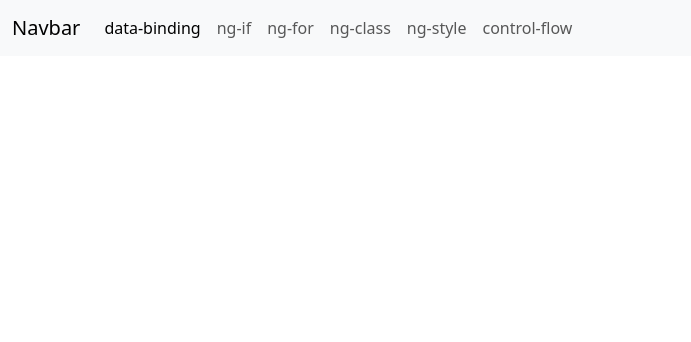
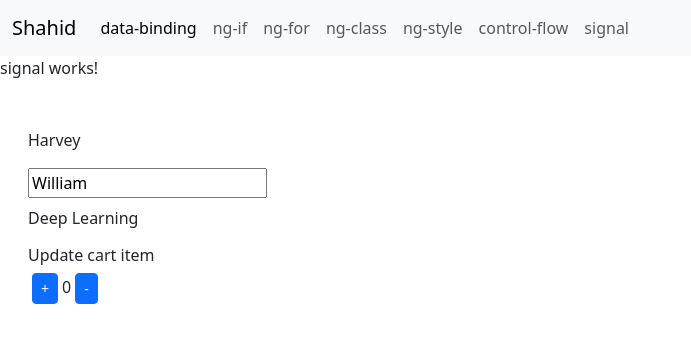
Before and after one commit to msaShahid/Angular19_App, an Angular app: page /signal in a window 1280 px wide. Before the commit this address led to /. Shown: the top 342 px of the page, without its empty margins (0-691 px from the left). Built offline with nearby package versions, Linux system fonts and the light colour scheme.

Commit message:
`Added signal link to navbar and signal route to app routes`

```diff
--- a/src/app/app.component.html
+++ b/src/app/app.component.html
@@ -1,6 +1,6 @@
 <nav class="navbar navbar-expand-lg navbar-light bg-light">
     <div class="container-fluid">
-      <a class="navbar-brand" [routerLink]="'admin'">Navbar</a>
+      <a class="navbar-brand" [routerLink]="'admin'">Shahid</a>
       <button class="navbar-toggler" type="button" data-bs-toggle="collapse" data-bs-target="#navbarNav" aria-controls="navbarNav" aria-expanded="false" aria-label="Toggle navigation">
         <span class="navbar-toggler-icon"></span>
       </button>
@@ -24,6 +24,9 @@
           <li class="nav-item">
             <a class="nav-link" [routerLink]="'control-flow'">control-flow</a>
           </li>
+          <li class="nav-item">
+            <a class="nav-link" [routerLink]="'signal'">signal</a>
+          </li>
         </ul>
       </div>
     </div>
--- a/src/app/app.routes.ts
+++ b/src/app/app.routes.ts
@@ -6,6 +6,7 @@ import { NgStyleComponent } from './components/ng-style/ng-style.component';
 import { NgIfComponent } from './components/ng-if/ng-if.component';
 import { NgForComponent } from './components/ng-for/ng-for.component';
 import { ControlStetmentComponent } from './components/control-stetment/control-stetment.component';
+import { SignalComponent } from './components/signal/signal.component';
 
 export const routes: Routes = [
     {path:'', redirectTo:'data-binding', pathMatch: 'full'},
@@ -15,6 +16,6 @@ export const routes: Routes = [
     {path:'ng-for', component: NgForComponent},
     {path:'ng-class', component: NgClassComponent},
     {path:'ng-style', component: NgStyleComponent},
-    {path:'control-flow', component: ControlStetmentComponent}
-
+    {path:'control-flow', component: ControlStetmentComponent},
+    {path: 'signal', component: SignalComponent}
 ];
--- /dev/null
+++ b/src/app/components/signal/signal.component.html
@@ -0,0 +1,16 @@
+<p>signal works!</p>
+
+<div class="container mt-5 mx-3">
+    <div class="row">
+        <div class="col-md-6">
+            <p>{{ firstName() }}</p>
+            <input type="text" class="mb-2" [value]="lastName()">
+            <p>{{ course }}</p>
+
+            <h6>Update cart item</h6>
+            <button type="button" class="btn btn-sm btn-primary mx-1" (click)="onIncrement()">+</button>
+            <span>{{ countNum() }}</span>
+            <button type="button" class="btn btn-sm btn-primary mx-1" (click)="onIncrement()">-</button>
+        </div>
+    </div>
+</div>
--- /dev/null
+++ b/src/app/components/signal/signal.component.ts
@@ -0,0 +1,36 @@
+import { Component, signal } from '@angular/core';
+
+@Component({
+  selector: 'app-signal',
+  imports: [],
+  templateUrl: './signal.component.html',
+  styleUrl: './signal.component.css'
+})
+export class SignalComponent {
+
+  firstName = signal<string>("Alex")
+  lastName = signal<string>("William")
+  course = "AI for Everyone"
+  countNum = signal<number>(0);
+
+  constructor(){
+    const value = this.firstName();
+
+    setTimeout(() => {
+      this.course = "Deep Learning"
+      this.firstName.set("Harvey");
+    },5000)
+
+  }
+
+
+  onIncrement(){
+    this.countNum.update(value => value+1)
+  }
+
+  onDecrement(){
+    this.countNum.update(value => value-1)
+  }
+
+
+}
```
Also changed, not shown: src/app/components/signal/signal.component.css (added), 1 other file (tests, documents, lock files or other folders).
